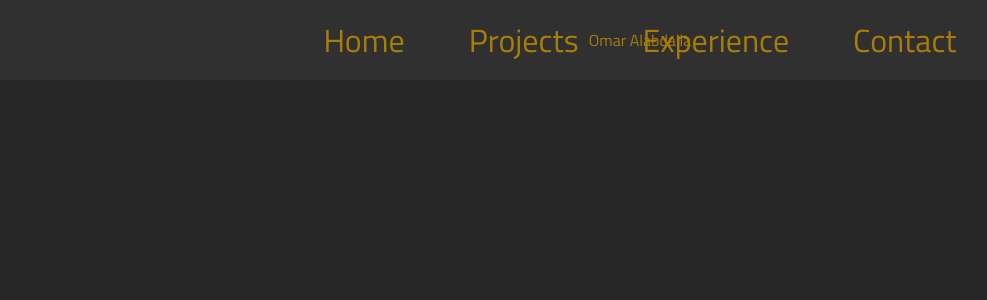
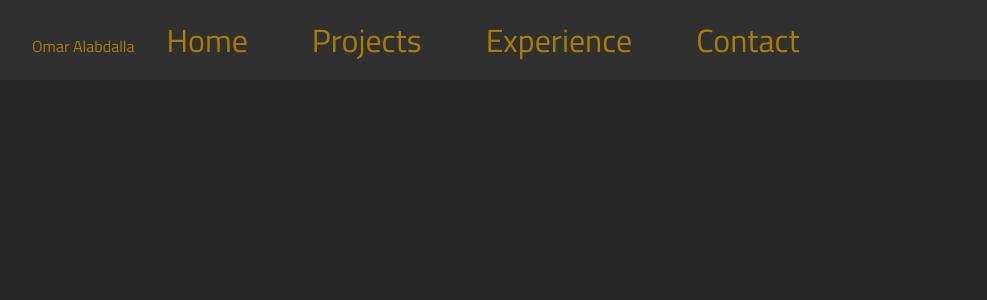
Before and after one commit to Omar-Alabdalla/Portfolio, a React (Create React App) app: page / in a window 1280 px wide. Shown: the top 300 px of the page, without its empty margins (0-987 px from the left). Built offline with nearby package versions, Linux system fonts and the light colour scheme.

Commit message:
Broken Code

```diff
--- a/src/Components/NavBar.js
+++ b/src/Components/NavBar.js
@@ -9,15 +9,15 @@ function NavBar() {
 
   return (
     <header>
-      <b1 class="Name">Omar Alabdalla</b1>
-      <div className="NavBar-Links">
-        <nav ref={navRef}>
+      <nav ref={navRef}>
+        <div className="NavBar-Links">
+          <b1>Omar Alabdalla</b1>
           <a href="/Personal-Portfolio/#/">Home</a>
           <a href="/Personal-Portfolio/#/Projects">Projects</a>
           <a href="/Personal-Portfolio/#/Experience">Experience</a>
           <a href="/Personal-Portfolio/#/Contact">Contact</a>
-        </nav>
-      </div>
+        </div>
+      </nav>
     </header>
   );
 }
--- a/src/Components/NavBar.scss
+++ b/src/Components/NavBar.scss
@@ -1,5 +1,11 @@
 @import url("https://fonts.googleapis.com/css2?family=Titillium+Web:wght@300;400;700&display=swap");
 @import "animate.css";
+
+$mainColor: rgb(48, 48, 48);
+$mainColorLight: grey;
+$secondaryColor: rgb(19, 200, 255);
+$textColor: rgb(169, 126, 7);
+$textColor2: white;
 
 * {
   padding: 0;
@@ -7,49 +13,39 @@
   box-sizing: border-box;
   font-family: "Titillium Web", sans-serif;
 }
-.Name {
-  position: fixed;
-  align-items: left;
+
+body {
+  overflow: hidden;
+  background-color: rgb(38, 38, 38);
 }
-:root {
-  --mainColor: rgb(48, 48, 48);
-  --mainColorLight: grey;
-  --secondaryColor: rgb(19, 200, 255);
-  --textColor: rgb(169, 126, 7);
-  --textColor2: white;
-}
+
 header {
   display: flex;
   align-items: center;
-  justify-content: center;
   height: 80px;
   padding: 0 2rem;
-  background-color: var(--mainColor);
-  color: var(--textColor);
-}
+  background-color: $mainColor;
+  color: $textColor;
+
   nav a {
+    text-align: center;
     cursor: pointer;
     font-size: 2rem;
     margin: 0 0rem;
-  color: var(--textColor);
+    color: $textColor;
     text-decoration: none;
-  border: rbga(0, 0, black, 0) 0.125em solid;
+    border: rbga(0, 0, 0, 0) 0.125em solid;
     padding: 0.3em 1em;
     border-radius: 0.25em;
   }
 
   nav a:hover {
-  border-color: var(--secondaryColor);
-  color: var(--textColor2);
-  text-shadow: 0 0 0.25em hsl(0 0% 100%), 0 0 0.45em var(--secondaryColor);
+    border-color: $secondaryColor;
+    color: $textColor2;
+    text-shadow: 0 0 0.25em hsl(0 0% 100% / 5), 0 0 0.45em $secondaryColor;
 
-  box-shadow: inset 0 0 0.5em 0 var(--secondaryColor),
-    0 0 0.5em 0 var(--secondaryColor);
+    box-shadow: inset 0 0 0.5em 0 $secondaryColor, 0 0 0.5em 0 $secondaryColor;
   }
-
-body {
-  overflow: hidden;
-  background-color: rgb(38, 38, 38);
 }
 
 /*
```
Lines whose indentation alone changed are shown as unchanged.
